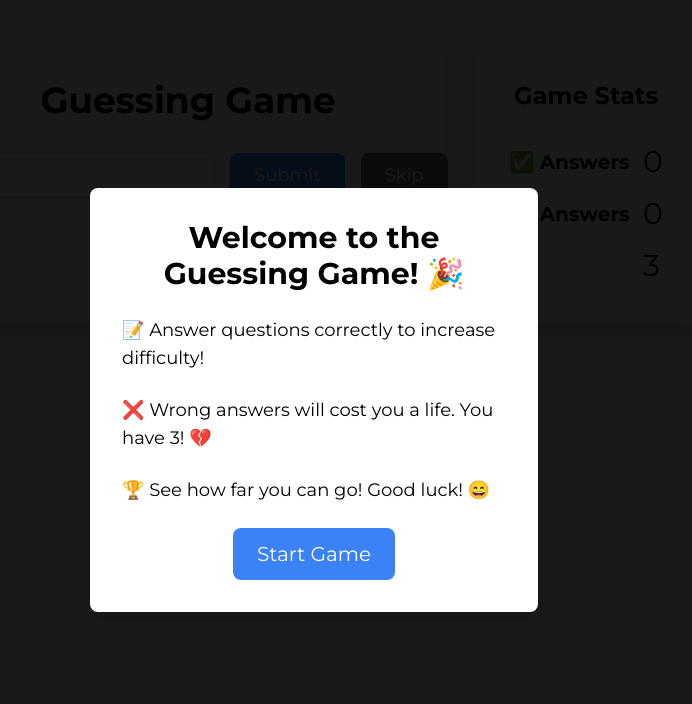
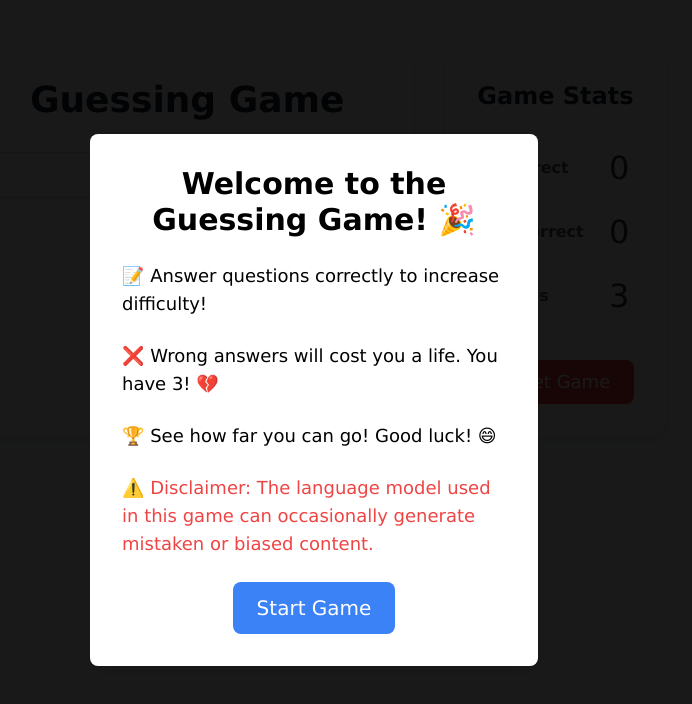
Before and after one commit to invisible-hand/guessing_game, a website: page public/index.html in a window 1280 px wide. Shown: the whole page, without its empty margins (326-1018 px from the left). Drawn offline with nearby package versions, Linux system fonts and the light colour scheme; no server answers.

Commit message:
last nicely working version

```diff
--- a/app.js
+++ b/app.js
@@ -32,7 +32,8 @@ app.get('/api/question', async (req, res) => {
       Ask question on one of the following topics, randomly: Math, Geogrpahy, Cars,. Music, Popular culture.
       Do not state the topic in the question.
       Do not ask a question that you have already asked from this list: ${generatedQuestions}
-      Do not ask a question about capital of france, largest ocean or largest country in the world.`;
+      Do not ask a question about capital of france, largest ocean or largest country in the world.
+      Do not ask math questions`;
     const generationResult = await model.generateContent(prompt);
     const response = await generationResult.response;
     question = await response.text();
--- a/package.json
+++ b/package.json
@@ -14,5 +14,8 @@
     "axios": "^1.6.8",
     "dotenv": "^16.4.5",
     "express": "^4.19.2"
+  },
+  "devDependencies": {
+    "@flydotio/dockerfile": "^0.5.4"
   }
 }
--- a/public/index.html
+++ b/public/index.html
@@ -5,51 +5,75 @@
   <meta name="viewport" content="width=device-width, initial-scale=1.0">
   <title>Guessing Game</title>
   <link href="https://cdn.jsdelivr.net/npm/tailwindcss@2.2.19/dist/tailwind.min.css" rel="stylesheet">
-  <link href="https://fonts.googleapis.com/css2?family=Montserrat:wght@400;700&display=swap" rel="stylesheet">
+  <!-- <link href="https://fonts.googleapis.com/css2?family=Montserrat:wght@400;700&display=swap" rel="stylesheet"> -->
   <style>
     body {
-      font-family: 'Montserrat', sans-serif;
+      font-family: Verdana, Geneva, Tahoma, sans-serif;
+      background-color: #f7fafc;
+    }
+    .panel {
+      background-color: #ffffff;
+      border-radius: 1rem;
+      box-shadow: 0 4px 6px rgba(0, 0, 0, 0.1);
+      padding: 2rem;
+    }
+    .panel h1, .panel h2 {
+      color: #1a202c;
+      font-weight: 700;
+      margin-bottom: 1.5rem;
+    }
+    .stats-table td {
+      padding: 0.5rem 0;
+    }
+    .stats-table .label {
+      color: #4a5568;
+      font-weight: 700;
+    }
+    .stats-table .value {
+      color: #2d3748;
+      font-size: 2rem;
     }
   </style>
 </head>
-<body class="bg-gray-100">
+<body>
   <div id="welcomeModal" class="fixed inset-0 flex items-center justify-center bg-black bg-opacity-90">
     <div class="bg-white rounded-lg shadow-lg p-8 max-w-md mx-4">
       <h2 class="text-3xl font-bold mb-6 text-center">Welcome to the Guessing Game! 🎉</h2>
       <p class="mb-6 text-lg">📝 Answer questions correctly to increase difficulty!</p>
       <p class="mb-6 text-lg">❌ Wrong answers will cost you a life. You have 3! 💔</p>
       <p class="mb-6 text-lg">🏆 See how far you can go! Good luck! 😄</p>
+      <p class="mb-6 text-lg text-red-500">⚠️ Disclaimer: The language model used in this game can occasionally generate mistaken or biased content.</p>
       <button id="startGame" class="bg-blue-500 hover:bg-blue-600 text-white text-xl px-6 py-3 rounded-lg block mx-auto transition duration-200">Start Game</button>
     </div>
   </div>
   <div class="container mx-auto py-12">
     <div class="flex justify-center">
-      <div class="max-w-lg mx-4 bg-white rounded-lg shadow-lg p-8">
-        <h1 class="text-4xl font-bold mb-8 text-center">Guessing Game</h1>
+      <div class="panel max-w-lg mx-4">
+        <h1 class="text-4xl text-center">Guessing Game</h1>
         <div id="question" class="mb-8 text-2xl text-center"></div>
         <div class="flex items-center mb-8">
           <input type="text" id="answer" class="border border-gray-300 px-4 py-2 rounded-lg flex-grow text-lg">
           <button id="submit" class="bg-blue-500 hover:bg-blue-600 text-white text-lg px-6 py-2 rounded-lg ml-4 transition duration-200">Submit</button>
-          <button id="skip" class="bg-gray-500 hover:bg-gray-600 text-white text-lg px-6 py-2 rounded-lg ml-4 transition duration-200">Skip</button>
         </div>
         <div id="result" class="text-center mb-8"></div>
       </div>
-      <div class="max-w-xs mx-4 bg-white rounded-lg shadow-lg p-8">
-        <h2 class="text-2xl font-bold mb-6 text-center">Game Stats</h2>
-        <table class="w-full">
+      <div class="panel max-w-xs mx-4">
+        <h2 class="text-2xl text-center">Game Stats</h2>
+        <table class="stats-table w-full">
           <tr>
-            <td class="text-xl font-bold py-2">✅ Answers &nbsp; </td>
-            <td class="text-3xl py-2" id="correctCount">0</td>
+            <td class="label">✅ Correct</td>
+            <td class="value text-green-500" id="correctCount">0</td>
           </tr>
           <tr>
-            <td class="text-xl font-bold py-2">❌ Answers &nbsp;</td>
-            <td class="text-3xl py-2" id="incorrectCount">0</td>
+            <td class="label">❌ Incorrect</td>
+            <td class="value text-red-500" id="incorrectCount">0</td>
           </tr>
           <tr>
-            <td class="text-xl font-bold py-2">❤️ &nbsp;</td>
-            <td class="text-3xl py-2" id="livesCount">3</td>
+            <td class="label">❤️ Lives</td>
+            <td class="value text-pink-500" id="livesCount">3</td>
           </tr>
         </table>
+        <button id="resetGame" class="bg-red-500 hover:bg-red-600 text-white text-lg px-6 py-2 rounded-lg mt-8 w-full transition duration-200">Reset Game</button>
       </div>
     </div>
   </div>
--- a/public/script.js
+++ b/public/script.js
@@ -1,7 +1,6 @@
 const questionElement = document.getElementById('question');
 const answerElement = document.getElementById('answer');
 const submitButton = document.getElementById('submit');
-const skipButton = document.getElementById('skip');
 const resultElement = document.getElementById('result');
 const correctCountElement = document.getElementById('correctCount');
 const incorrectCountElement = document.getElementById('incorrectCount');
@@ -90,10 +89,6 @@ document.getElementById('shareSocial').addEventListener('click', () => {
   window.open(shareUrl, '_blank');
 });
 
-function skipQuestion() {
-  fetchQuestion();
-}
-
 function startGame() {
   document.getElementById('welcomeModal').classList.add('hidden');
   resetGame();
@@ -115,7 +110,7 @@ function resetGame() {
 }
 
 submitButton.addEventListener('click', checkAnswer);
-skipButton.addEventListener('click', skipQuestion);
+document.getElementById('resetGame').addEventListener('click', resetGame);
 document.getElementById('startGame').addEventListener('click', startGame);
 
 fetchQuestion();
```
Also changed, not shown: 1 other file.
